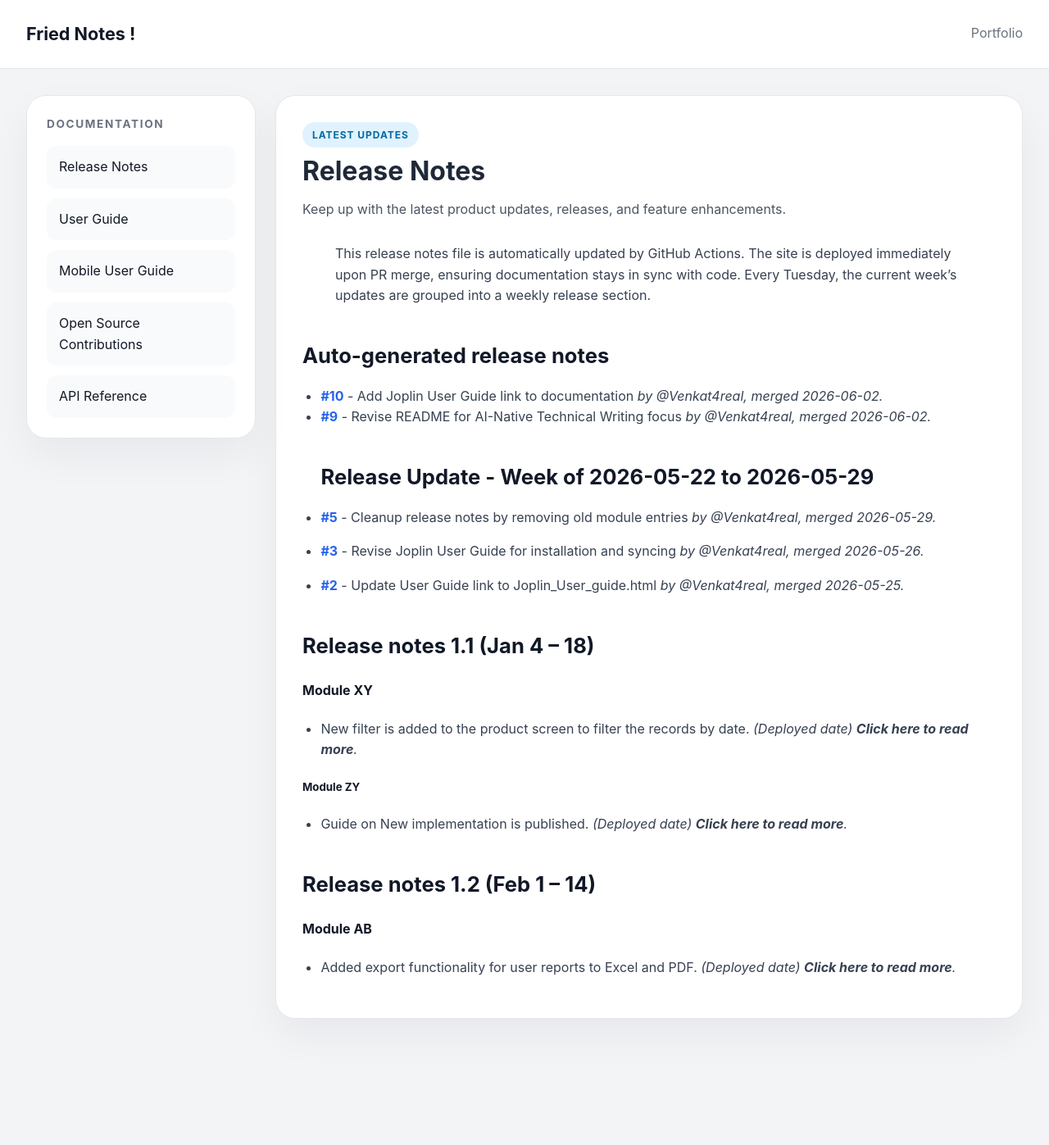
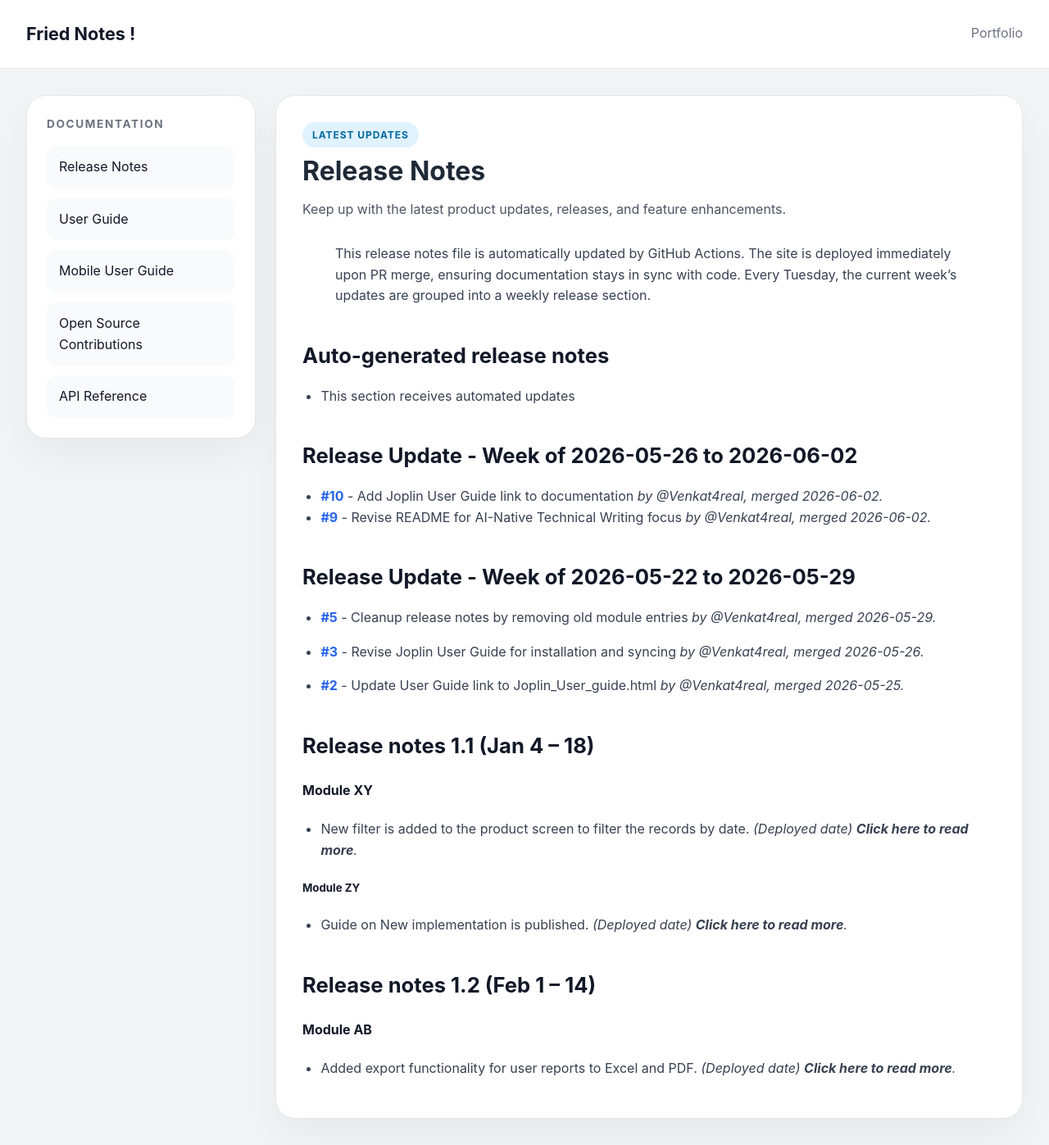
Before and after one commit to Venkat4real/FriedNotes, a Jekyll site: the page built from docs/release_notes.md, in a window 1280 px wide and 1397 px high. Shown: the whole window at 82% size. Built offline with Jekyll 4.4.1, drawn with Linux system fonts in a browser that asks for light colours.

Commit message:
docs: auto-update release notes for schedule cycle

```diff
--- a/docs/release_notes.md
+++ b/docs/release_notes.md
@@ -9,8 +9,13 @@ description: Keep up with the latest product updates, releases, and feature enha
 > Every Tuesday, the current week's updates are grouped into a weekly release section.
 
 ## Auto-generated release notes
+- This section receives automated updates
+
+## Release Update - Week of 2026-05-26 to 2026-06-02
+
 - **[#10](https://github.com/Venkat4real/FriedNotes/pull/10)** - Add Joplin User Guide link to documentation *by @Venkat4real, merged 2026-06-02.*
 - **[#9](https://github.com/Venkat4real/FriedNotes/pull/9)** - Revise README for AI-Native Technical Writing focus *by @Venkat4real, merged 2026-06-02.*
+
 ## Release Update - Week of 2026-05-22 to 2026-05-29
 
 - **[#5](https://github.com/Venkat4real/FriedNotes/pull/5)** - Cleanup release notes by removing old module entries *by @Venkat4real, merged 2026-05-29.*
```
